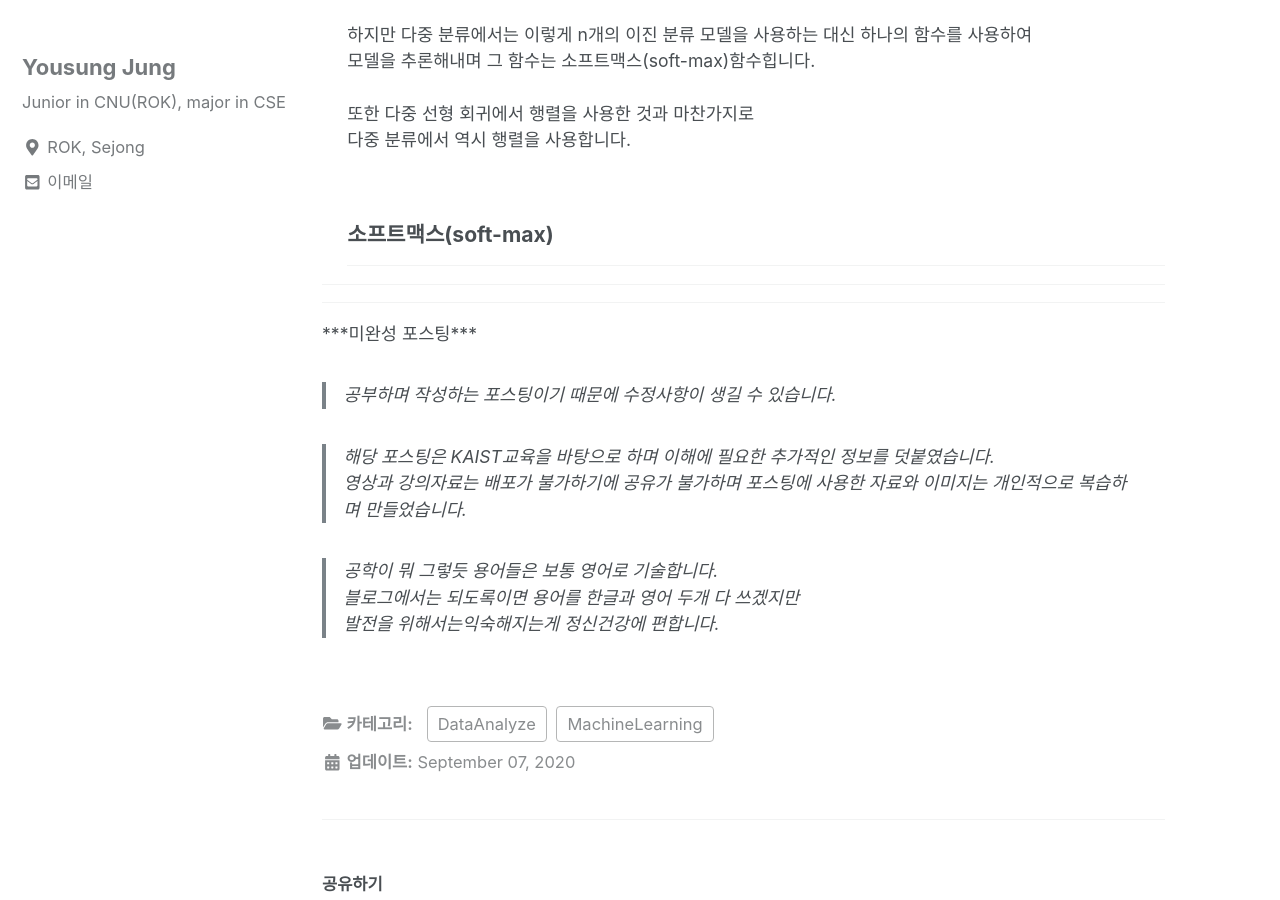
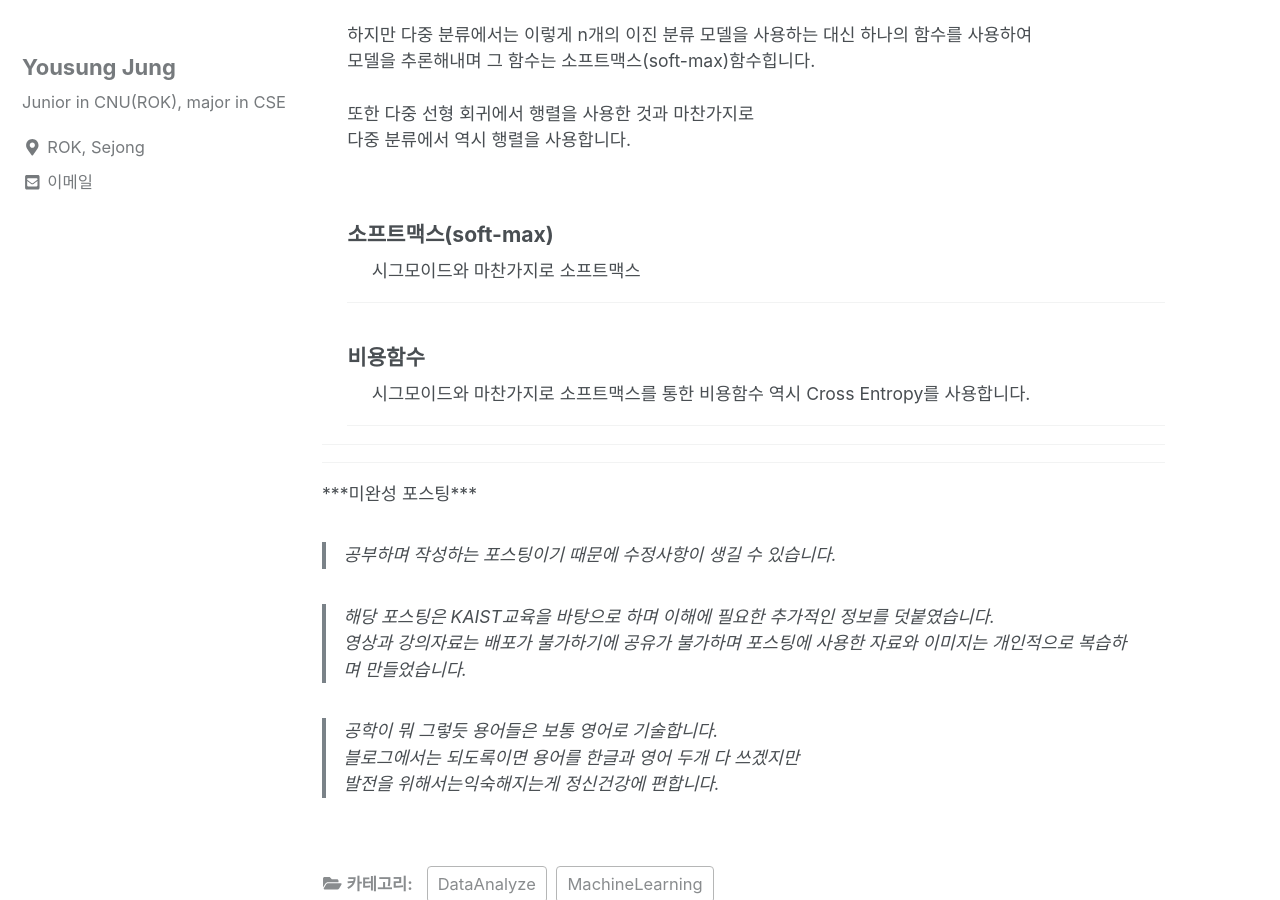
Before and after one commit to can019/can019.github.io, a Jekyll site: the page built from _posts/2020-09-07-MachineLearning-AI-8.md, in a window 1280 px wide and 900 px high, scrolled down 527 px. Built offline with Jekyll 4.4.1, drawn with Linux system fonts in a browser that asks for light colours; nearby versions of some CDN libraries.

Commit message:
cross entropy

```diff
--- a/_posts/2020-09-07-MachineLearning-AI-8.md
+++ b/_posts/2020-09-07-MachineLearning-AI-8.md
@@ -24,11 +24,19 @@ categories: MachineLearning DataAnalyze
           <div><!--major1-->
             <h3 style = "font-size :1.2em">소프트맥스(soft-max)</h3><!--title of child1 of major1-->
               <div style = "margin-left : 3%"><!--Article of child1 of major1-->
-
+                시그모이드와 마찬가지로 소프트맥스
 
               </div><!--article of child1 of major1-->
               <hr>
             </div><!--child1 of major1-->
+            <div><!--major1-->
+              <h3 style = "font-size :1.2em">비용함수</h3><!--title of child1 of major1-->
+                <div style = "margin-left : 3%"><!--Article of child1 of major1-->
+                  시그모이드와 마찬가지로 소프트맥스를 통한 비용함수 역시 Cross Entropy를 사용합니다.
+
+                </div><!--article of child1 of major1-->
+                <hr>
+              </div><!--child1 of major1-->
 
         </div><!--article of major1-->
         <hr>
```
